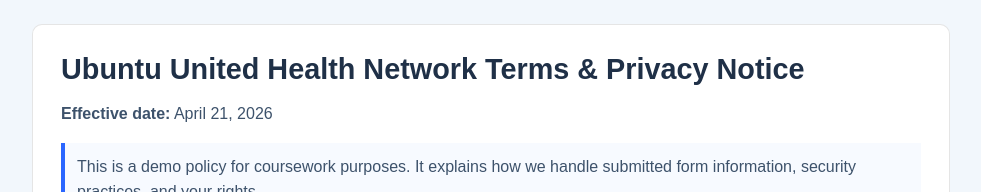
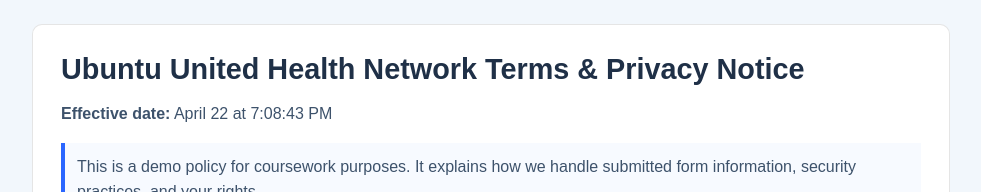
Before and after one commit to wbanalytics1/MIS3371, a plain HTML site: page terms3.html in a window 1280 px wide. Shown: the top 192 px of the page, without its empty margins (149-1130 px from the left). Drawn offline with Linux system fonts and the light colour scheme.

Commit message:
Make terms effective date render from local date/time

```diff
--- a/terms3.html
+++ b/terms3.html
@@ -18,7 +18,7 @@
 <body>
   <main class="wrap">
     <h1>Ubuntu United Health Network Terms &amp; Privacy Notice</h1>
-    <p><strong>Effective date:</strong> April 21, 2026</p>
+    <p><strong>Effective date:</strong> <span id="effectiveDateTime"></span></p>
     <p class="note">This is a demo policy for coursework purposes. It explains how we handle submitted form information, security practices, and your rights.</p>
 
     <h2>1) Information We Collect</h2>
@@ -49,5 +49,20 @@
       <img src="wbanalytics-banner.png" alt="Managed by WBAnalytics" style="max-width: 320px; width: 100%; height: auto;" />
     </p>
   </main>
+  <script>
+    (function setEffectiveDateTime() {
+      const effectiveDateTime = document.getElementById("effectiveDateTime");
+      if (!effectiveDateTime) return;
+
+      const now = new Date();
+      effectiveDateTime.textContent = now.toLocaleString(undefined, {
+        month: "long",
+        day: "numeric",
+        hour: "numeric",
+        minute: "2-digit",
+        second: "2-digit"
+      });
+    })();
+  </script>
 </body>
 </html>
```
